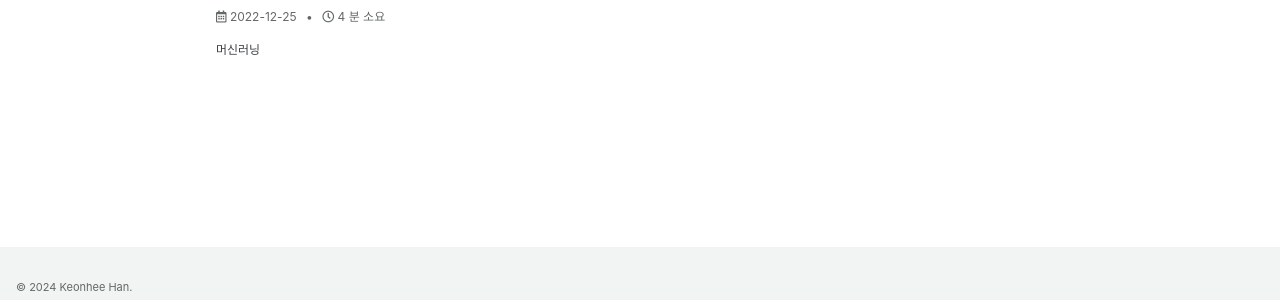
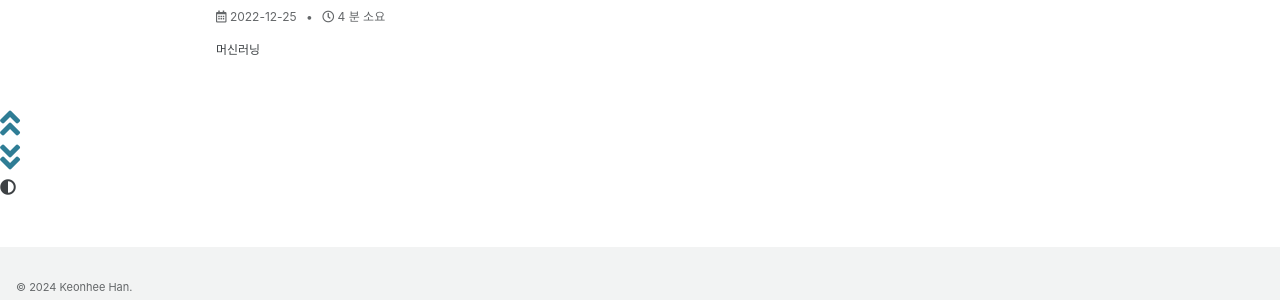
Before and after one commit to keon22han/keon22han.github.io, a Jekyll site: the page built from index.html, in a window 1280 px wide and 1219 px high. Shown: the part 892-1192 px from the top of the window. Built offline with Jekyll 4.4.1, drawn with Linux system fonts in a browser that asks for light colours; cached includes are drawn as plain includes; some web fonts are replaced; the list of posts is cut into pages by our own code.

Commit message:
다크모드, 라이트모드 토글 추가
.

```diff
--- a/_layouts/default.html
+++ b/_layouts/default.html
@@ -33,7 +33,31 @@
         {% include_cached search/search_form.html %}
       </div>
     {% endif %}
+    <!--사이드바 위, 아래, 홈버튼 기능 추가-->
+    <aside class="sidebar__top">
+      <a href="#site-nav"> <i class="fas fa-angle-double-up fa-2x"></i> </a>
+    </aside>
 
+    <aside class="sidebar__bottom">
+      <a href="#footer"> <i class="fa fa-angle-double-down fa-2x"></i> </a>
+    </aside>
+
+    <!-- 라이트모드 토글 추가 -->
+    <aside class= "dark__toggle">
+      {% if site.minimal_mistakes_skin2 %}
+        <i class="fas fa-adjust" aria-hidden="true" onclick="node1=document.getElementById('theme_source'); node2=document.getElementById('theme_source_2');
+          if(node1.getAttribute('rel')=='stylesheet') {
+            node1.setAttribute('rel', 'stylesheet alternate');
+            node2.setAttribute('rel', 'stylesheet');
+            sessionStorage.setItem('theme', 'dark');
+          } else {
+              node2.setAttribute('rel', 'stylesheet alternate');
+              node1.setAttribute('rel', 'stylesheet');
+              sessionStorage.setItem('theme', 'light');
+          } return false;" style="cursor:pointer">
+        </i>
+      {% endif %}
+    </aside>
     <div id="footer" class="page__footer">
       <footer>
         {% include footer/custom.html %}
```
